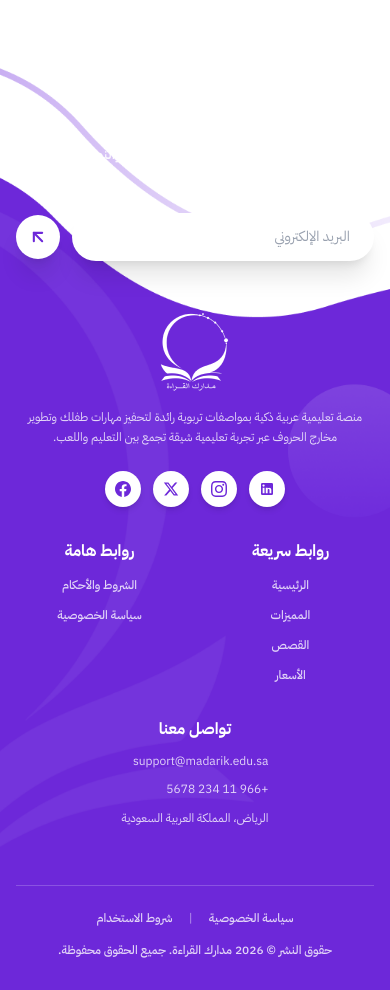
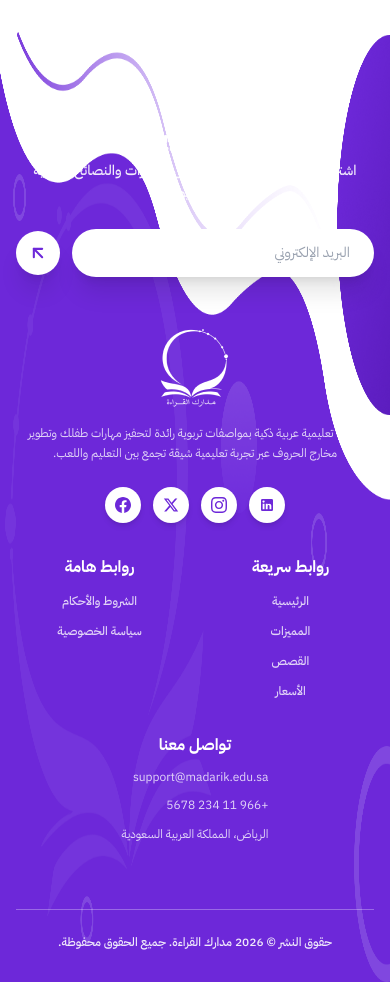
Before and after one commit to zeyad810/madarik, a Next.js app: page / in a window 390 px wide. Shown: the part 10540-11530 px from the top of the page. Built offline with nearby package versions, Linux system fonts and the light colour scheme.

Commit message:
refactor: simplify footer layout, center copyright bar, and update background responsiveness

```diff
--- a/src/components/layout/footer/CopyrightBar.tsx
+++ b/src/components/layout/footer/CopyrightBar.tsx
@@ -1,5 +1,4 @@
 import React from "react";
-import Link from "next/link";
 import { DEFAULT_COPYRIGHT } from "./constants";
 
 interface CopyrightBarProps {
@@ -10,21 +9,12 @@ const CopyrightBar: React.FC<CopyrightBarProps> = ({
   copyrightText = DEFAULT_COPYRIGHT,
 }) => {
   return (
-    <div className="w-full border-t border-white/20 pt-6 mt-8 sm:mt-12">
-      <div className="flex flex-col sm:flex-row items-center justify-between gap-4 text-center sm:text-right text-xs text-white/80 font-medium">
-        {/* Mobile / Secondary Legal links */}
-        <div className="flex items-center gap-4 sm:hidden">
-          <Link href="/privacy" className="hover:text-white transition-colors">
-            سياسة الخصوصية
-          </Link>
-          <span className="text-white/40">|</span>
-          <Link href="/terms" className="hover:text-white transition-colors">
-            شروط الاستخدام
-          </Link>
-        </div>
-
-        {/* Copyright notice */}
-        <p className="w-full text-center sm:text-right">{copyrightText}</p>
+    <div className="w-full border-t border-white/30 pt-6 mt-10 sm:mt-14">
+      <div className="flex items-center justify-center text-center">
+        {/* Copyright notice — Centered on all screen sizes */}
+        <p className="w-full text-center text-xs sm:text-sm font-medium text-white/90">
+          {copyrightText}
+        </p>
       </div>
     </div>
   );
--- a/src/components/layout/footer/Footer.tsx
+++ b/src/components/layout/footer/Footer.tsx
@@ -31,12 +31,14 @@ const Footer: React.FC<FooterProps> = ({
   return (
     <footer
       dir="rtl"
-      className="w-full bg-cover bg-top bg-no-repeat text-white pt-24 pb-8 sm:pt-32 sm:pb-12 relative overflow-hidden"
+      className="w-full bg-no-repeat text-white pt-28 sm:pt-40 md:pt-48 lg:pt-56 pb-8 sm:pb-12 min-h-[620px] md:min-h-[780px] lg:min-h-[950px] xl:min-h-[1100px] flex flex-col justify-between relative overflow-hidden"
       style={{
         backgroundImage: `url('${bgImageSrc}')`,
+        backgroundSize: "100% 100%",
+        backgroundPosition: "center top",
       }}
     >
-      <div className="container mx-auto px-4 sm:px-6 lg:px-8 relative z-10">
+      <div className="container mx-auto px-4 sm:px-6 lg:px-8 relative z-10 flex flex-col justify-end flex-1">
         {/* ==========================================
             1. NEWSLETTER SECTION
            ========================================== */}
@@ -45,7 +47,7 @@ const Footer: React.FC<FooterProps> = ({
         {/* ==========================================
             2. MAIN FOOTER CONTENT GRID
            ========================================== */}
-        <div className="mt-12 sm:mt-16 lg:mt-20 grid grid-cols-1 sm:grid-cols-2 lg:grid-cols-12 gap-8 lg:gap-10 pb-6 sm:pb-8">
+        <div className="mt-12 sm:mt-16 lg:mt-24 grid grid-cols-1 sm:grid-cols-2 lg:grid-cols-12 gap-8 lg:gap-10 pb-6 sm:pb-8">
           {/* Brand & Logo Column (Desktop: 4 cols, Mobile: full) */}
           <div className="sm:col-span-2 lg:col-span-4">
             <BrandSection
@@ -69,7 +71,7 @@ const Footer: React.FC<FooterProps> = ({
         </div>
 
         {/* ==========================================
-            3. COPYRIGHT BAR
+            3. COPYRIGHT BAR (Centered Text)
            ========================================== */}
         <CopyrightBar copyrightText={copyrightText} />
       </div>
```
